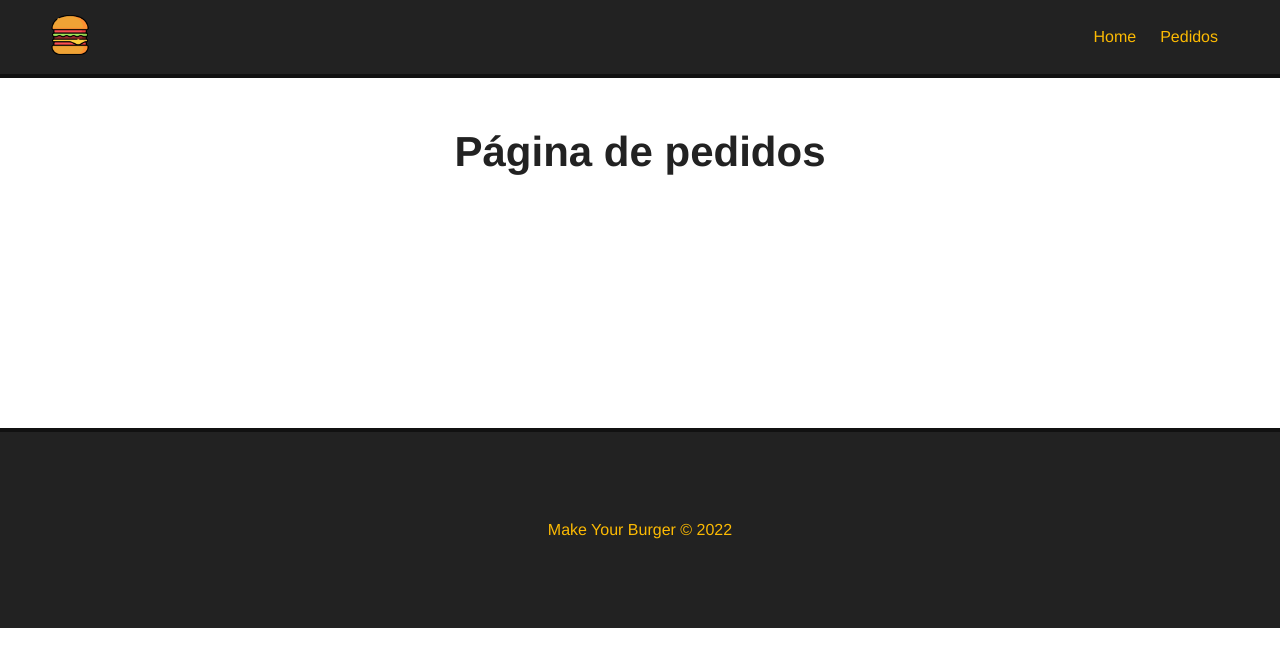
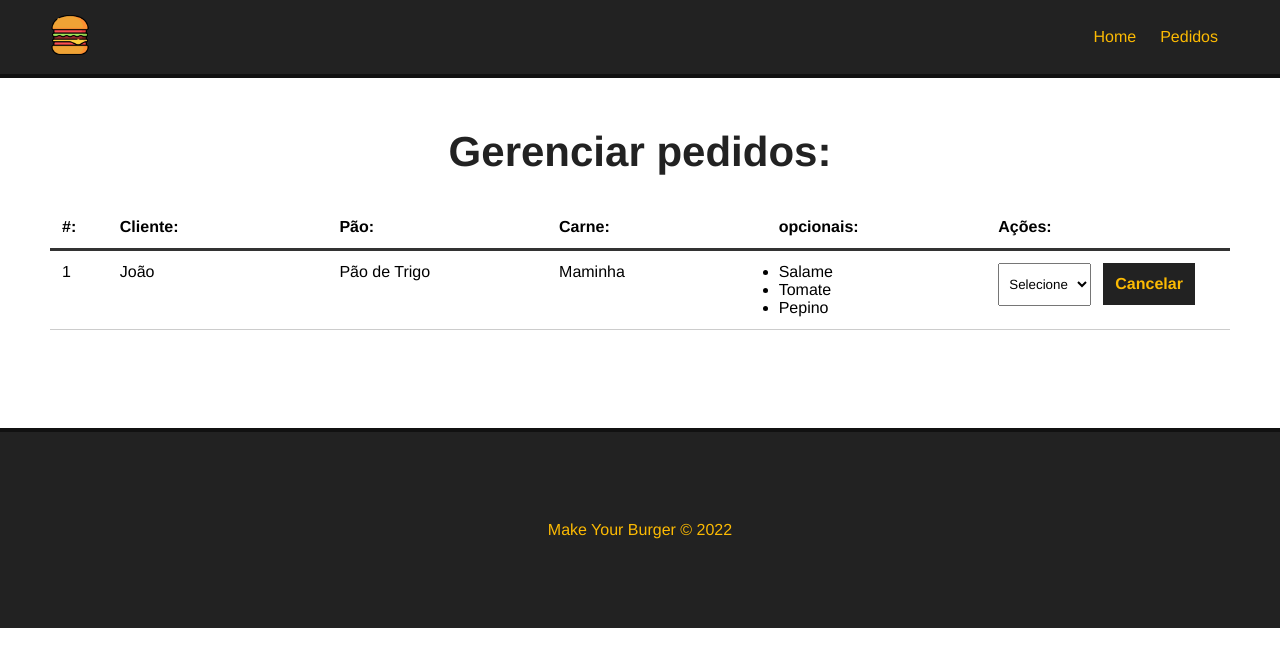
Before and after one commit to AiltonOcchi/make_burger, a Vue app: page /pedidos in a window 1280 px wide. Shown: the top 666 px of the page. Built offline with nearby package versions, Linux system fonts and the light colour scheme.

Commit message:
Criando a tela de Pedidos (dashboard)

```diff
--- a/db/db.json
+++ b/db/db.json
@@ -154,6 +154,18 @@
       ],
       "status": "Solicitado",
       "id": 7
+    },
+    {
+      "nome": "Guilherme Occhi",
+      "carne": "Maminha",
+      "pao": "Integral",
+      "opcionais": [
+        "Bacon",
+        "Salame",
+        "Cheddar"
+      ],
+      "status": "Solicitado",
+      "id": 8
     }
   ]
 }
--- /dev/null
+++ b/src/components/Dashboard.vue
@@ -0,0 +1,95 @@
+<template>
+    <div id="burger-table">
+        <div>
+            <div id="burger-table-heading">
+                <div class="order-id">#:</div>
+                <div>Cliente:</div>
+                <div>Pão:</div>
+                <div>Carne:</div>
+                <div>opcionais:</div>
+                <div>Ações:</div>
+            </div>
+        </div>
+        <div>
+            <div id="burger-table-rows">
+                <div class="burger-table-row">
+                    <div class="order-number">1</div>
+                    <div>João</div>
+                    <div>Pão de Trigo</div>
+                    <div>Maminha</div>
+                    <div>
+                        <ul>
+                            <li>Salame</li>
+                            <li>Tomate</li>
+                            <li>Pepino</li>
+                        </ul>
+                    </div>
+                    <div>
+                        <select name="status" class="status">
+                            <option value="">Selecione </option>
+                        </select>
+                        <button class="delete-btn">Cancelar</button>
+                    </div>
+                </div>
+            </div>
+        </div>
+    </div>
+</template>
+
+<script>
+export default {
+  name: 'Dashboard'
+}
+</script>
+
+<style scoped>
+  #burger-table {
+    max-width: 1200px;
+    margin: 0 auto;
+  }
+  #burger-table-heading,
+  #burger-table-rows,
+  .burger-table-row {
+    display: flex;
+    flex-wrap: wrap;
+  }
+  #burger-table-heading {
+    font-weight: bold;
+    padding: 12px;
+    border-bottom: 3px solid #333;
+  }
+  .burger-table-row {
+    width: 100%;
+    padding: 12px;
+    border-bottom: 1px solid #CCC;
+  }
+  #burger-table-heading div,
+  .burger-table-row div {
+    width: 19%;
+  }
+  #burger-table-heading .order-id,
+  .burger-table-row .order-number {
+    width: 5%;
+  }
+  select {
+    padding: 12px 6px;
+    margin-right: 12px;
+  }
+  .delete-btn {
+    background-color: #222;
+    color:#fcba03;
+    font-weight: bold;
+    border: 2px solid #222;
+    padding: 10px;
+    font-size: 16px;
+    margin: 0 auto;
+    cursor: pointer;
+    transition: .5s;
+  }
+
+  .delete-btn:hover {
+    background-color: transparent;
+    color: #222;
+  }
+
+</style>
--- a/src/views/PedidosView.vue
+++ b/src/views/PedidosView.vue
@@ -1,5 +1,21 @@
 <template>
   <div class="main-container">
-    <h1>Página de pedidos</h1>
+    <h1>Gerenciar pedidos:</h1>
+    <Dashboard/>
   </div>
 </template>
+
+<script>
+  import Dashboard from '../components/Dashboard.vue'
+export default {
+  components: {
+    Dashboard
+  },
+  name: 'PedidosView',
+  data() {
+    return {
+      message: 'Welcome to Your Vue.js App'
+    }
+  }
+}
+</script>
```
